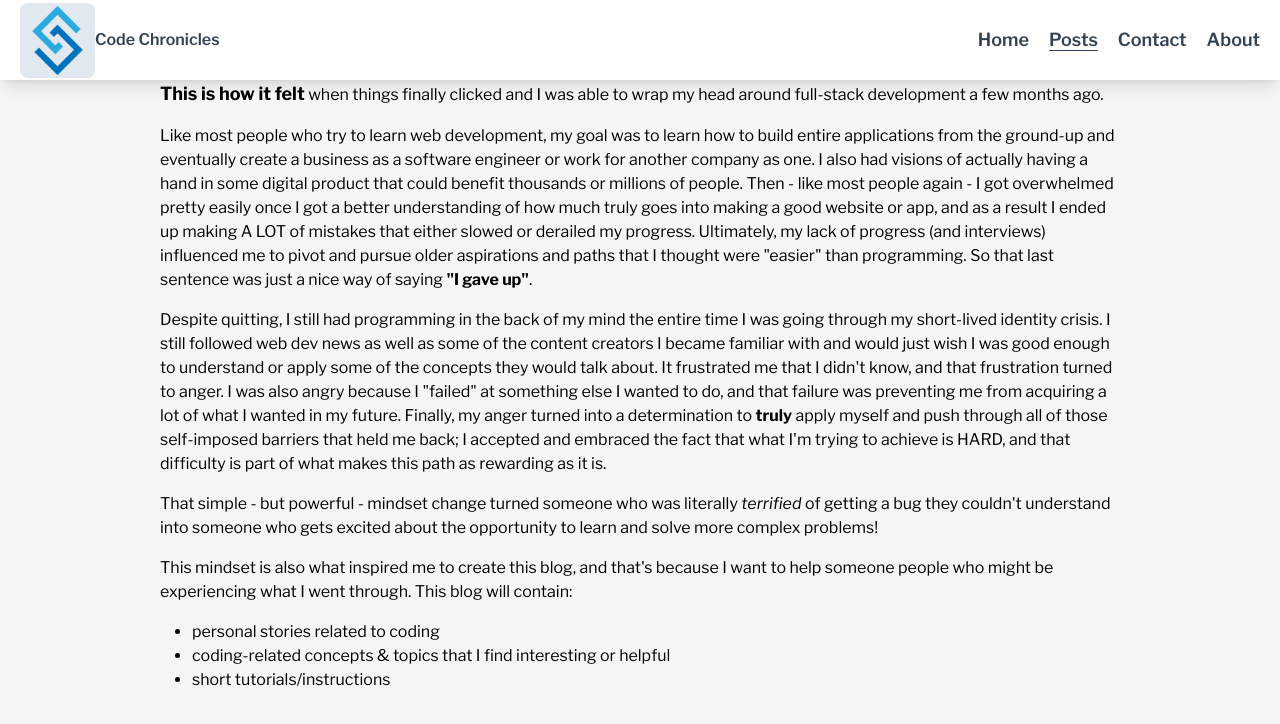
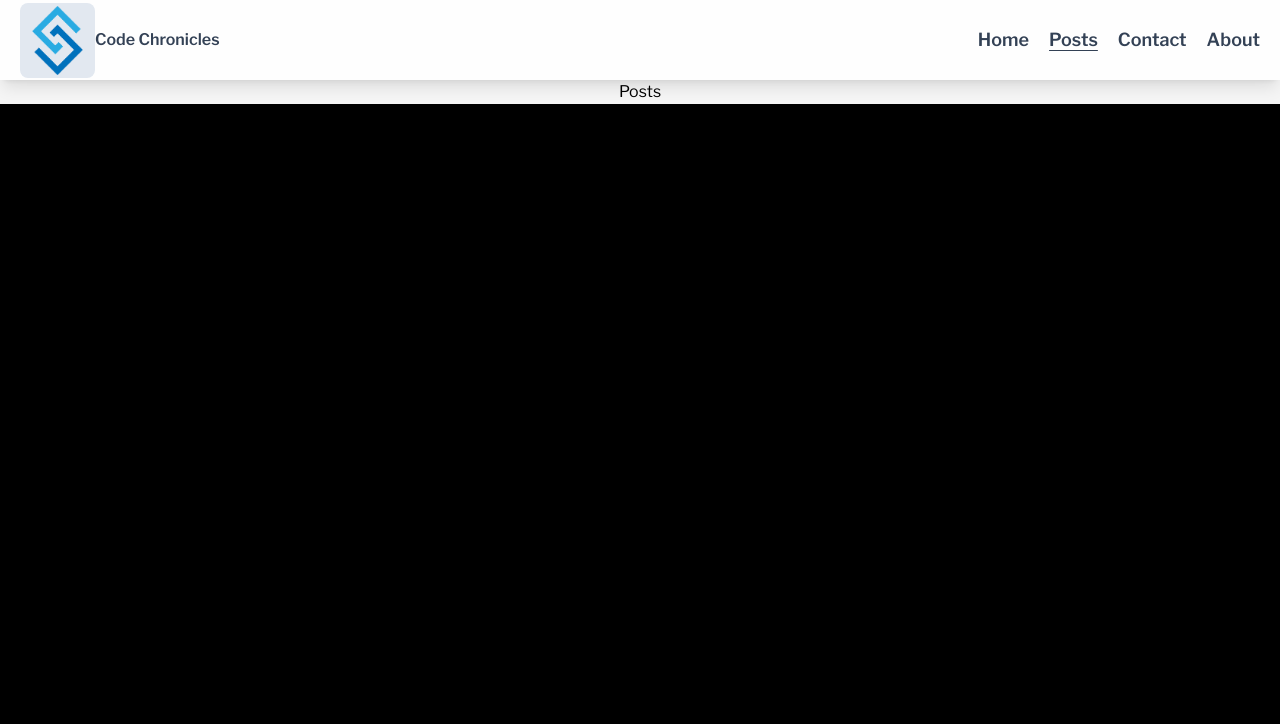
Before and after one commit to Seanih/my-dev-blog, a Next.js app: page /posts in a window 1280 px wide. Shown: the top 724 px of the page. Built offline with nearby package versions, Linux system fonts and the light colour scheme.

Commit message:
fixed max-width & padding issues for the app

```diff
--- a/components/Navbar.js
+++ b/components/Navbar.js
@@ -15,7 +15,7 @@ function Navbar() {
 	const toggleNav = () => setShowNav(!showNav);
 
 	return (
-		<nav className='fixed z-[100] bg-white/90 w-full h-20'>
+		<nav className='fixed z-[100] max-w-[1500px]  bg-white/90 w-full h-20'>
 			<div className='flex h-full px-5 justify-between items-center border-b-slate-700 shadow-lg font-semibold text-slate-700'>
 				<div className='flex items-center'>
 					<Image
--- a/pages/about.js
+++ b/pages/about.js
@@ -1,8 +1,20 @@
-function About() {
+import Head from 'next/head';
+
+function Posts() {
 	return (
 		<div>
-			<main className='relative top-20'>About</main>
+			<Head>
+				<title>Code Chronicles | About</title>
+				<meta
+					name='description'
+					content='a new developer documenting and sharing his experiences'
+				/>
+				<link rel='icon' href='/favicon.ico' />
+			</Head>
+			<main className='relative top-20 flex flex-col justify-center items-center'>
+				About
+			</main>
 		</div>
 	);
 }
-export default About;
+export default Posts;
--- a/pages/contact.js
+++ b/pages/contact.js
@@ -1,7 +1,19 @@
+import Head from 'next/head';
+
 function Contact() {
 	return (
 		<div>
-			<main className='relative top-20'>Contact</main>
+			<Head>
+				<title>Code Chronicles | Contact</title>
+				<meta
+					name='description'
+					content='a new developer documenting and sharing his experiences'
+				/>
+				<link rel='icon' href='/favicon.ico' />
+			</Head>
+			<main className='relative top-20 flex flex-col justify-center items-center'>
+				Contact
+			</main>
 		</div>
 	);
 }
--- a/pages/index.js
+++ b/pages/index.js
@@ -88,7 +88,7 @@ export default function Home() {
 						<p>
 							With that being said, <strong>my name is Sean</strong>. Thanks for
 							reading, and I hope the content I provide can inspire, motivate,
-							entertain and help you on your journey as I take mine.
+							entertain, and help you on your journey as I take mine.
 						</p>
 					</div>
 				</article>
--- a/pages/posts.js
+++ b/pages/posts.js
@@ -4,7 +4,7 @@ function Posts() {
 	return (
 		<div>
 			<Head>
-				<title>Code Chronicles | A New Dev&apos;s Journey</title>
+				<title>Code Chronicles | Posts</title>
 				<meta
 					name='description'
 					content='a new developer documenting and sharing his experiences'
@@ -12,67 +12,7 @@ function Posts() {
 				<link rel='icon' href='/favicon.ico' />
 			</Head>
 			<main className='relative top-20 flex flex-col justify-center items-center'>
-
-				<article className='w-full max-w-[1500px] flex justify-center '>
-					<div className='w-3/4'>
-						<p>
-							<span className='text-lg font-bold'>This is how it felt</span>{' '}
-							when things finally clicked and I was able to wrap my head around
-							full-stack development a few months ago.
-						</p>
-						<p>
-							Like most people who try to learn web development, my goal was to
-							learn how to build entire applications from the ground-up and
-							eventually create a business as a software engineer or work for
-							another company as one. I also had visions of actually having a
-							hand in some digital product that could benefit thousands or
-							millions of people. Then - like most people again - I got
-							overwhelmed pretty easily once I got a better understanding of how
-							much truly goes into making a good website or app, and as a result
-							I ended up making A LOT of mistakes that either slowed or derailed
-							my progress. Ultimately, my lack of progress (and interviews)
-							influenced me to pivot and pursue older aspirations and paths that
-							I thought were &quot;easier&quot; than programming. So that last
-							sentence was just a nice way of saying{' '}
-							<strong>&quot;I gave up&quot;</strong>.
-						</p>
-						<p>
-							Despite quitting, I still had programming in the back of my mind
-							the entire time I was going through my short-lived identity
-							crisis. I still followed web dev news as well as some of the
-							content creators I became familiar with and would just wish I was
-							good enough to understand or apply some of the concepts they would
-							talk about. It frustrated me that I didn&apos;t know, and that
-							frustration turned to anger. I was also angry because I
-							&quot;failed&quot; at something else I wanted to do, and that
-							failure was preventing me from acquiring a lot of what I wanted in
-							my future. Finally, my anger turned into a determination to{' '}
-							<strong>truly</strong> apply myself and push through all of those
-							self-imposed barriers that held me back; I accepted and embraced
-							the fact that what I&apos;m trying to achieve is HARD, and that
-							difficulty is part of what makes this path as rewarding as it is.
-						</p>
-						<p>
-							That simple - but powerful - mindset change turned someone who was
-							literally <i>terrified</i> of getting a bug they couldn&apos;t
-							understand into someone who gets excited about the opportunity to
-							learn and solve more complex problems!
-						</p>
-						<p>
-							This mindset is also what inspired me to create this blog, and
-							that&apos;s because I want to help someone people who might be
-							experiencing what I went through. This blog will contain:
-						</p>
-						<ul className='list-disc ml-8'>
-							<li>personal stories related to coding</li>
-							<li>
-								coding-related concepts & topics that I find interesting or
-								helpful
-							</li>
-							<li>short tutorials/instructions</li>
-						</ul>
-					</div>
-				</article>
+				Posts
 			</main>
 		</div>
 	);
--- a/styles/globals.css
+++ b/styles/globals.css
@@ -25,8 +25,10 @@
 	body {
 		@apply from-black via-cyan-900 to-gray-900;
 		font-family: 'Libre Franklin', sans-serif;
-
 		background-color: whitesmoke;
+		max-width: 1500px;
+		padding-bottom: 80px;
+		margin: auto;
 	}
 }
 
@@ -38,6 +40,7 @@
 
 html {
 	scroll-behavior: smooth;
+	background-color: black;
 }
 
 * {
```
